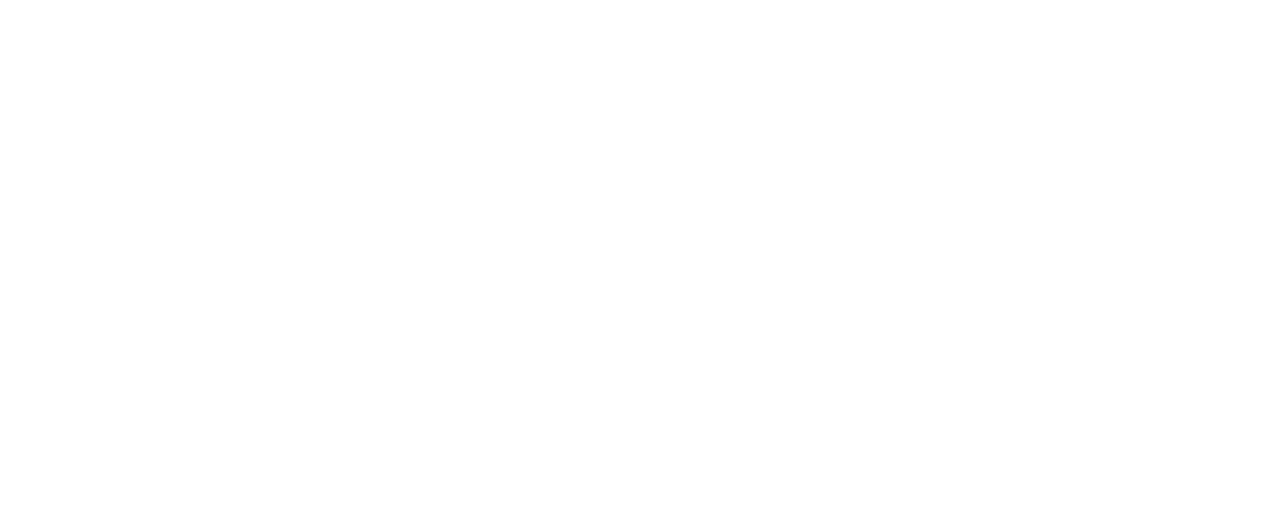
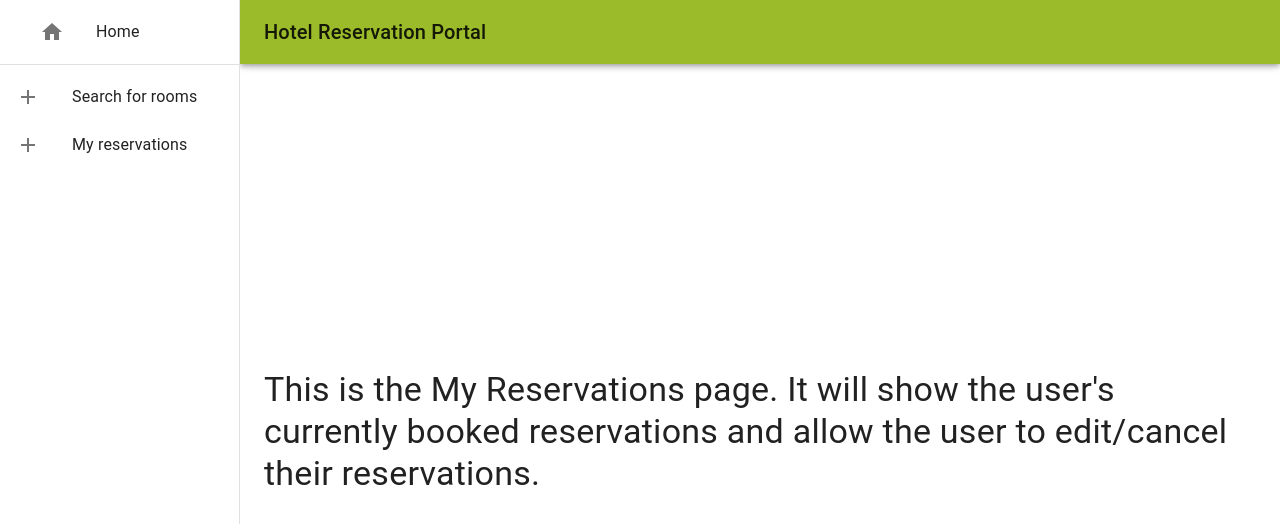
Before and after one commit to lilyzeiset/hotel-frontend, a React (Vite) app: page /myReservations in a window 1280 px wide. Before the commit this address had no page. Shown: the top 524 px of the page. Built offline with nearby package versions, Linux system fonts and the light colour scheme.

Commit message:
sidebar, titlebar, and placeholders for Search and MyReservations

```diff
--- a/src/App.tsx
+++ b/src/App.tsx
@@ -3,14 +3,14 @@
 import { Provider } from "react-redux";
 import { BrowserRouter, Routes, Route } from "react-router-dom";
 
-// import TitleBar from "./components/TitleBar";
-// import Sidebar from "./components/Sidebar";
+import TitleBar from "./components/TitleBar";
+import Sidebar from "./components/Sidebar";
 
-// import Home from "./components/Home";
-// import Search from "./components/Search";
+import Home from "./components/Home";
+import Search from "./components/Search";
 // import SearchResults from "./components/SearchResults";
 // import MakeReservation from "./components/MakeReservation";
-// import MyReservations from "./components/MyReservations";
+import MyReservations from "./components/MyReservations";
 
 
 function App() {
@@ -37,19 +37,19 @@
     <BrowserRouter>
       <CssBaseline />
       <Box sx={{ display: 'flex' }}>
-        {/* <TitleBar drawerWidth={drawerWidth} />
-        <Sidebar drawerWidth={drawerWidth} /> */}
+        <TitleBar drawerWidth={drawerWidth} />
+        <Sidebar drawerWidth={drawerWidth} />
         <Box
           component="main"
           sx={{ flexGrow: 1, bgcolor: 'background.default', p: 3 }}
         >
           <Toolbar /> {/* preserves space taken up by titlebar */}
           <Routes>
-            {/* <Route path='/' element={<Home />} />
+            <Route path='/' element={<Home />} />
             <Route path='/search' element={<Search />} />
-            <Route path='/searchResults' element={<SearchResults />} />
-            <Route path='/makeReservation' element={<MakeReservation />} />
-            <Route path='/reservations' element={<MyReservations />} /> */}
+            {/* <Route path='/searchResults' element={<SearchResults />} /> */}
+            {/* <Route path='/makeReservation' element={<MakeReservation />} /> */}
+            <Route path='/myReservations' element={<MyReservations />} />
           </Routes>
         </Box>
       </Box>
--- a/src/components/MyReservations.tsx
+++ b/src/components/MyReservations.tsx
@@ -0,0 +1,14 @@
+import { Typography } from "@mui/material";
+
+/**
+ * Search page
+ */
+export default function MyReservations() {
+  return (
+    <Typography variant="h4">
+      This is the My Reservations page.
+      It will show the user's currently booked reservations
+      and allow the user to edit/cancel their reservations.
+    </Typography>
+  )
+}
--- a/src/components/Search.tsx
+++ b/src/components/Search.tsx
@@ -8,7 +8,9 @@
     <Typography variant="h4">
       This is the search page.
       It will have a form to search for reservations
-      and send user to SearchResults page
+      and send user to SearchResults page.
+      <br />
+      Example
     </Typography>
   )
 }
--- a/src/components/Sidebar.tsx
+++ b/src/components/Sidebar.tsx
@@ -0,0 +1,76 @@
+import Drawer from '@mui/material/Drawer';
+import Toolbar from '@mui/material/Toolbar';
+import List from '@mui/material/List';
+import Divider from '@mui/material/Divider';
+import ListItem from '@mui/material/ListItem';
+import ListItemButton from '@mui/material/ListItemButton';
+import ListItemIcon from '@mui/material/ListItemIcon';
+import ListItemText from '@mui/material/ListItemText';
+import WarehouseIcon from '@mui/icons-material/Warehouse';
+import AddIcon from '@mui/icons-material/Add';
+import HomeIcon from '@mui/icons-material/Home';
+
+import { useEffect } from 'react';
+import { useNavigate, useLocation } from 'react-router-dom';
+
+/**
+ * Sidebar component
+ * @param props drawerWidth to be passed in as prop
+ */
+export default function Sidebar(props: {drawerWidth: number}) {
+
+  const drawerWidth = props.drawerWidth;
+
+  const navigate = useNavigate();
+  const location = useLocation();
+
+  return (
+    <Drawer
+      sx={{
+        width: drawerWidth,
+        flexShrink: 0,
+        '& .MuiDrawer-paper': {
+          width: drawerWidth,
+          boxSizing: 'border-box',
+        },
+      }}
+      variant="permanent"
+      anchor="left"
+    >
+      {/* Home button */}
+      <Toolbar>
+        <ListItem disablePadding>
+          <ListItemButton onClick={() => navigate('/')}>
+            <ListItemIcon>
+              <HomeIcon />
+            </ListItemIcon>
+            <ListItemText primary='Home' />
+          </ListItemButton>
+        </ListItem>
+      </Toolbar>
+
+      <Divider />
+
+      <List>
+        <ListItem disablePadding>
+          <ListItemButton onClick={() => navigate('/search/')}>
+            <ListItemIcon>
+              <AddIcon />
+            </ListItemIcon>
+            <ListItemText primary='Search for rooms' />
+          </ListItemButton>
+        </ListItem>
+
+        <ListItem disablePadding>
+          <ListItemButton onClick={() => navigate('/myReservations/')}>
+            <ListItemIcon>
+              <AddIcon />
+            </ListItemIcon>
+            <ListItemText primary='My reservations' />
+          </ListItemButton>
+        </ListItem>
+      </List>
+
+    </Drawer>
+  )
+}
--- a/src/components/TitleBar.tsx
+++ b/src/components/TitleBar.tsx
@@ -0,0 +1,28 @@
+import AppBar from '@mui/material/AppBar';
+import Toolbar from '@mui/material/Toolbar';
+import Typography from '@mui/material/Typography';
+
+/**
+ * Title bar component
+ * @param props drawerWidth to be passed in as prop
+ */
+export default function TitleBar (props: {drawerWidth: number}) {
+
+  const drawerWidth = props.drawerWidth;
+
+  return (
+    <AppBar
+      position="fixed"
+      sx={{
+        width: `calc(100% - ${drawerWidth}px)`,
+        ml: `${drawerWidth}px`
+      }}
+    >
+      <Toolbar>
+        <Typography variant="h6" noWrap component="div">
+          Hotel Reservation Portal
+        </Typography>
+      </Toolbar>
+    </AppBar>
+  )
+}
```
